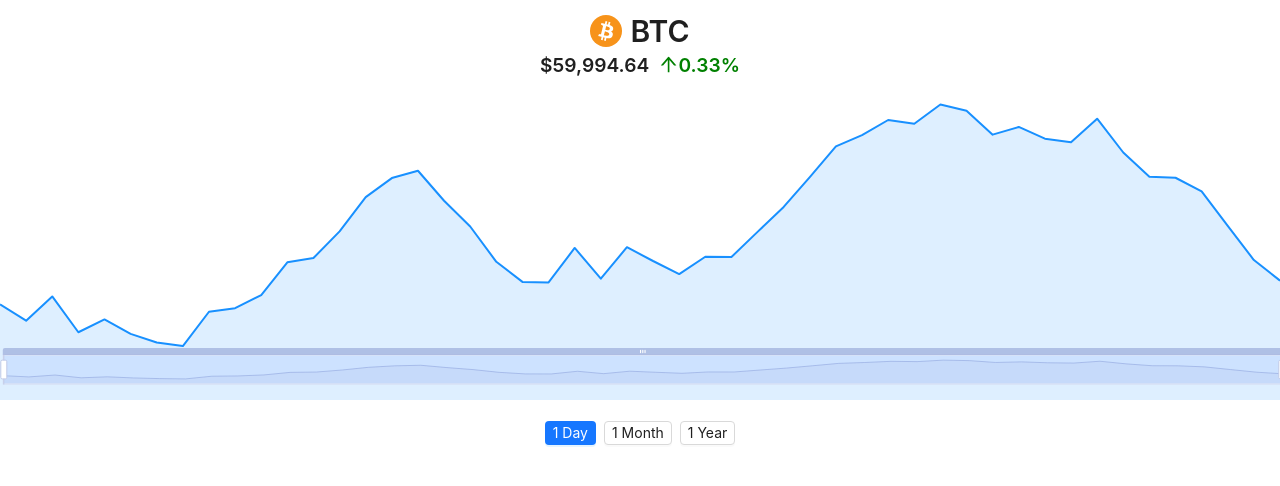
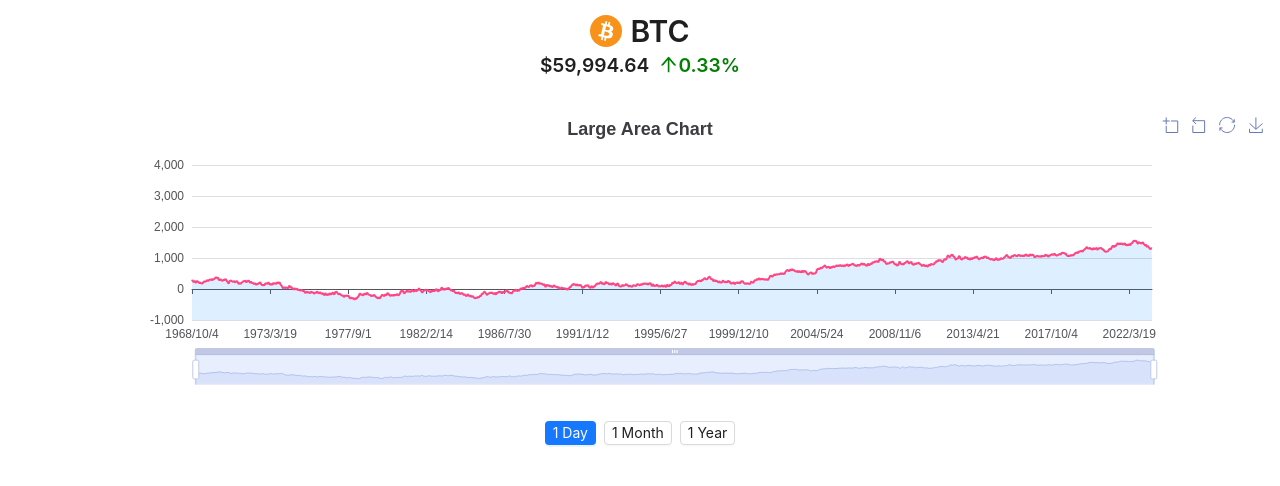
Before and after one commit to romanzalov/bullpen, a React (Vite) app: page / in a window 1280 px wide. Shown: the top 486 px of the page. Built offline with nearby package versions, Linux system fonts and the light colour scheme.

Commit message:
adjusting datazoom

```diff
--- a/src/App.tsx
+++ b/src/App.tsx
@@ -120,76 +120,75 @@
     [priceData]
   );
 
+
+  let base = +new Date(1968, 9, 3);
+  let oneDay = 24 * 3600 * 1000;
+  let date = [];
+  let data = [Math.random() * 300];
+  for (let i = 1; i < 20000; i++) {
+    let now = new Date((base += oneDay));
+    date.push([now.getFullYear(), now.getMonth() + 1, now.getDate()].join('/'));
+    data.push(Math.round((Math.random() - 0.5) * 20 + data[i - 1]));
+  }
+
+
+
   const options: EChartsOption = {
-    animation: false,
-    responsive: true,
     tooltip: {
-      trigger: "axis",
-      formatter: (params: any) => {
-        if (Array.isArray(params) && params.length > 0 && params[0].value) {
-          const date = new Date(params[0].value[0]);
-          const price = params[0].value[1];
-          return `${date.toLocaleString()}<br />Price: $${price.toFixed(2)}`;
-        }
-        return "No data";
-      },
-      position: (pt: number[]) => [pt[0], "10%"],
+      trigger: 'axis',
+      position: function (pt) {
+        return [pt[0], '10%'];
+      }
+    },
+    title: {
+      left: 'center',
+      text: 'Large Area Chart'
+    },
+    toolbox: {
+      feature: {
+        dataZoom: {
+          yAxisIndex: 'none'
+        },
+        restore: {},
+        saveAsImage: {}
+      }
     },
     xAxis: {
-      type: "time",
-      splitLine: { show: false },
-      axisLabel: { show: false },
-      axisTick: { show: false },
-      axisLine: { show: false },
-      min: "dataMin",
-      max: "dataMax",
+      type: 'category',
+      boundaryGap: false,
+      data: date
     },
     yAxis: {
-      type: "value",
-      splitLine: { show: false },
-      axisLabel: { show: false },
-      axisTick: { show: false },
-      axisLine: { show: false },
-      scale: true,
+      type: 'value',
+      boundaryGap: [0, '100%']
     },
+    dataZoom: [
+      {
+        type: 'inside',
+        start: 0,
+        end: 100
+      },
+      {
+        start: 0,
+        end: 100
+      }
+    ],
     series: [
       {
-        type: "line",
-        showSymbol: false,
-        clip: false,
-        sampling: "lttb",
-        lineStyle: {
-          color: "#1890ff",
-          width: 2,
-          join: "round",
+        name: 'Fake Data',
+        type: 'line',
+        symbol: 'none',
+        sampling: 'lttb',
+        itemStyle: {
+          color: 'rgb(255, 70, 131)'
         },
         areaStyle: {
           color: "rgba(24, 144, 255, 0.2)",
           origin: "start",
         },
-        progressive: 0,
-        progressiveThreshold: 0,
-        data: priceData.map((point) => [point.timestamp, point.price]),
-      } as LineSeriesOption,
-    ],
-    dataZoom: [
-      {
-        type: "inside",
-        start: 0,
-        end: 100,
-      },
-      {
-        start: 0,
-        end: 100,
-      },
-    ],
-    grid: {
-      left: 0,
-      right: 0,
-      bottom: 0,
-      top: 0,
-      containLabel: false,
-    },
+        data: data
+      }
+    ]
   };
 
   const handleTimeframeChange = (newTimeframe: Timeframe) => {
```
